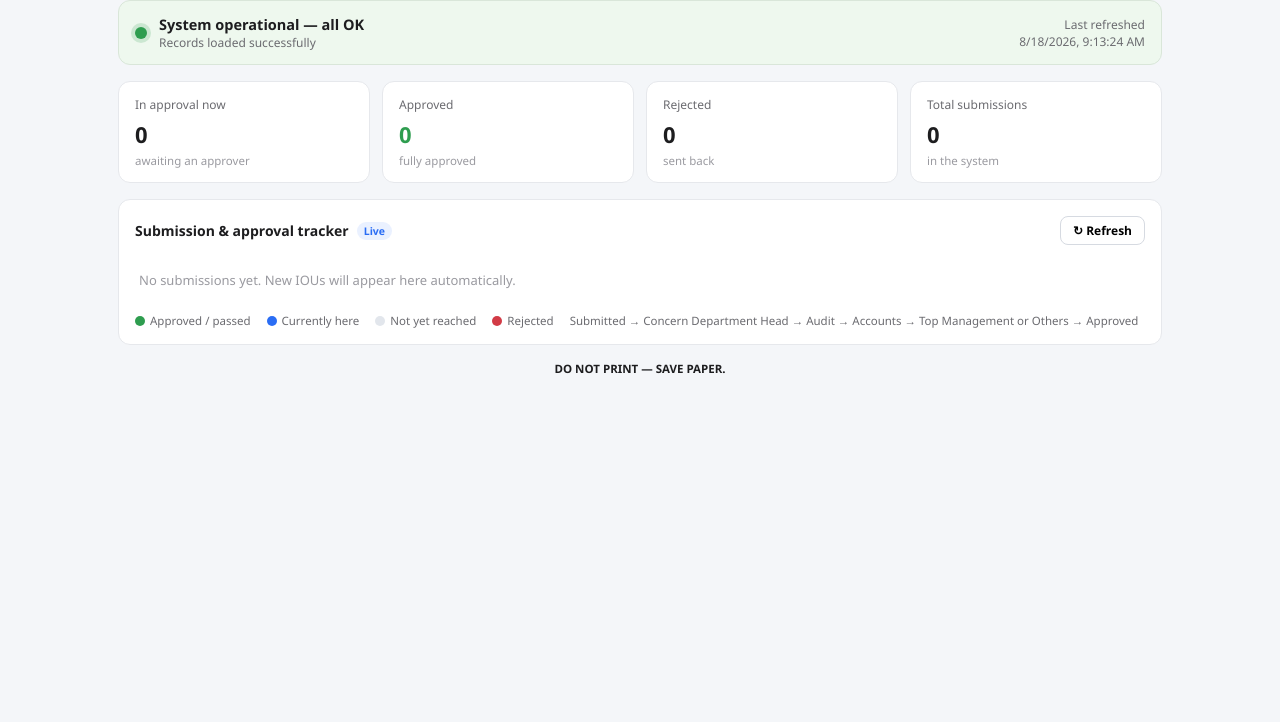
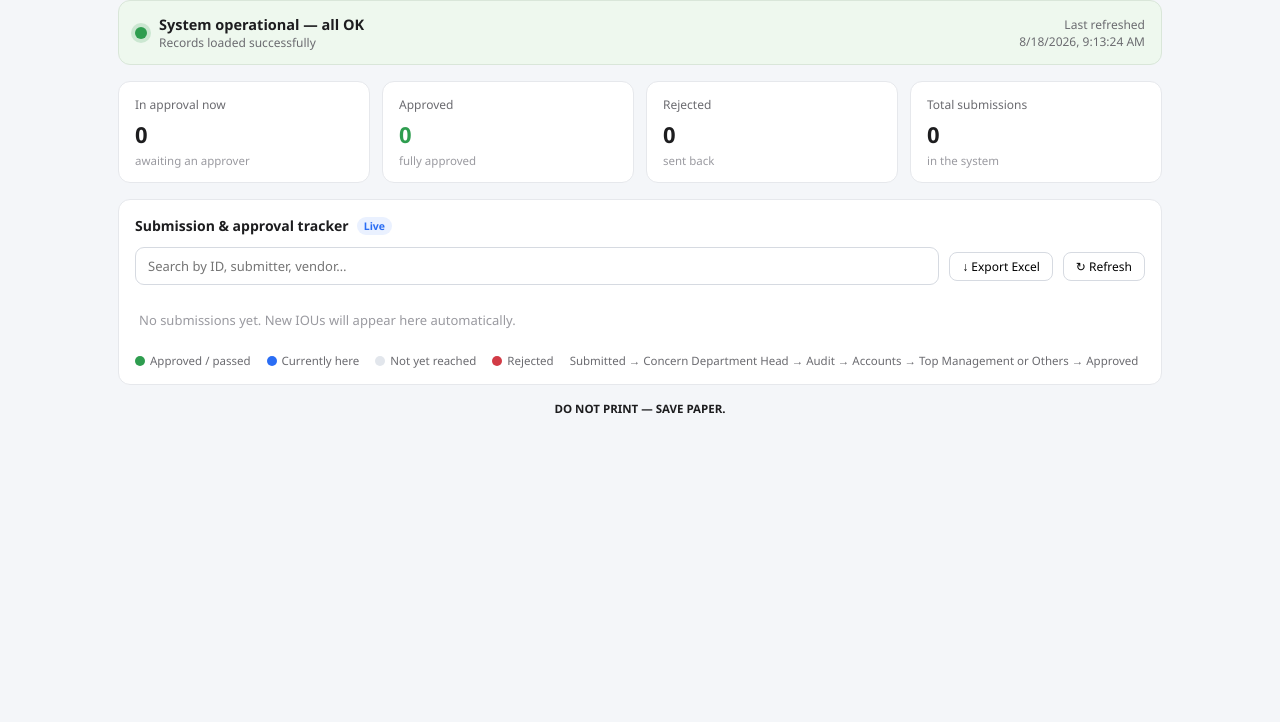
Before and after one commit to realshawon/iou-adjustment-system, a plain HTML site: page index.html in a window 1280 px wide. Shown: the part 78-800 px from the top of the page. Drawn offline with Linux system fonts and the light colour scheme.

Commit message:
Add category filter, search box, and Export Excel to tracker toolbar

```diff
--- a/index.html
+++ b/index.html
@@ -62,6 +62,9 @@ tbody tr{cursor:pointer}tbody tr:hover{background:#f7f9fc}tbody tr:hover .reflin
 .monthsel{font:inherit;font-size:13px;padding:9px 12px;border:1px solid #d6dae1;border-radius:9px;background:#fff;color:#1d1d1f;cursor:pointer}
 .newbtn{font:inherit;font-size:13px;font-weight:700;padding:9px 14px;border:none;border-radius:9px;background:#2a6df4;color:#fff;cursor:pointer;text-decoration:none;display:inline-block}
 .spacer{margin-left:auto;display:flex;gap:10px;align-items:center}
+.toolbar{display:flex;gap:10px;align-items:center;margin-bottom:12px}
+.searchbox{flex:1;font:inherit;font-size:13px;padding:9px 12px;border:1px solid #d6dae1;border-radius:9px;background:#fff;color:#1d1d1f}
+.toolbar .r{white-space:nowrap}
 </style>
 </head>
 <body>
@@ -70,6 +73,7 @@ tbody tr{cursor:pointer}tbody tr:hover{background:#f7f9fc}tbody tr:hover .reflin
     <img class="logo" src="https://images.squarespace-cdn.com/content/v1/61b1d88771230e2244b14213/de522f80-4556-42c4-af20-e3687e746991/AKSID-HORIZONTAL-LOGO.png?format=750w" alt="AKSID Corporation Limited" onerror="this.src='/aksid-logo.png'">
     <div class="titlebox"><h1>IOU — Live Tracker</h1><p class="sub">AKSID Corporation Limited · who submitted, who it's with, what stage · live</p></div>
     <div class="spacer">
+      <select id="categoryFilter" class="monthsel" onchange="render()"><option value="">All categories</option></select>
       <select id="monthFilter" class="monthsel" onchange="render()"><option value="">All months</option></select>
       <a class="newbtn" href="/submit.html">+ New IOU</a>
     </div>
@@ -88,7 +92,12 @@ tbody tr{cursor:pointer}tbody tr:hover{background:#f7f9fc}tbody tr:hover .reflin
   </div>
 
   <div class="panel">
-    <h2>Submission &amp; approval tracker <span class="tag">Live</span> <button class="r" onclick="load()" style="margin-left:auto">↻ Refresh</button></h2>
+    <h2>Submission &amp; approval tracker <span class="tag">Live</span></h2>
+    <div class="toolbar">
+      <input id="searchBox" class="searchbox" type="text" placeholder="Search by ID, submitter, vendor…" oninput="render()">
+      <button class="r" onclick="exportExcel()">↓ Export Excel</button>
+      <button class="r" onclick="load()">↻ Refresh</button>
+    </div>
     <div id="trackWrap"><div class="empty">Loading…</div></div>
     <div class="legend">
       <span><span class="lg" style="background:#2e9d4f"></span>Approved / passed</span>
@@ -187,6 +196,22 @@ const monthKey=e=>{const d=e.date||e.submittedAt;if(!d)return '9999-99';const dt
 const monthLabel=k=>k==='9999-99'?'No date':new Date(k+'-01').toLocaleString('en-US',{month:'long',year:'numeric'});
 let ALL_EX=[];
 
+function currentFiltered(){
+  const catSel=document.getElementById('categoryFilter');
+  const monSel=document.getElementById('monthFilter');
+  const cat=catSel.value, mon=monSel.value;
+  const q=(document.getElementById('searchBox').value||'').trim().toLowerCase();
+  return ALL_EX.filter(e=>{
+    if(cat && e.category!==cat) return false;
+    if(mon && monthKey(e)!==mon) return false;
+    if(q){
+      const hay=[e.id,e.name,e.vendor,e.category,e.description].map(x=>String(x||'').toLowerCase()).join(' ');
+      if(!hay.includes(q)) return false;
+    }
+    return true;
+  });
+}
+
 function render(){
   const ex=ALL_EX;
   document.getElementById('kTotal').textContent=ex.length;
@@ -194,19 +219,27 @@ function render(){
   document.getElementById('kApproved').textContent=ex.filter(e=>stageOf(e)==='Approved').length;
   document.getElementById('kRej').textContent=ex.filter(e=>stageOf(e)==='Rejected').length;
   if(!ex.length){document.getElementById('trackWrap').innerHTML='<div class="empty">No submissions yet. New IOUs will appear here automatically.</div>';return;}
-  const sel=document.getElementById('monthFilter');
-  const keep=sel.value;
-  const keys=[...new Set(ex.map(monthKey))].sort((a,b)=>b.localeCompare(a));
-  sel.innerHTML='<option value="">All months</option>'+keys.map(k=>`<option value="${k}">${monthLabel(k)}</option>`).join('');
-  if(keys.includes(keep))sel.value=keep;
-  const filter=sel.value;
-  const sorted=[...ex].filter(e=>!filter||monthKey(e)===filter)
-    .sort((a,b)=>String(b.submittedAt||'').localeCompare(String(a.submittedAt||'')));
-  if(!sorted.length){document.getElementById('trackWrap').innerHTML='<div class="empty">No submissions in '+monthLabel(filter)+'.</div>';return;}
+
+  const monSel=document.getElementById('monthFilter');
+  const keepMon=monSel.value;
+  const monKeys=[...new Set(ex.map(monthKey))].sort((a,b)=>b.localeCompare(a));
+  monSel.innerHTML='<option value="">All months</option>'+monKeys.map(k=>`<option value="${k}">${monthLabel(k)}</option>`).join('');
+  if(monKeys.includes(keepMon))monSel.value=keepMon;
+
+  const catSel=document.getElementById('categoryFilter');
+  const keepCat=catSel.value;
+  const catKeys=[...new Set(ex.map(e=>e.category).filter(Boolean))].sort();
+  catSel.innerHTML='<option value="">All categories</option>'+catKeys.map(c=>`<option value="${esc(c)}">${esc(c)}</option>`).join('');
+  if(catKeys.includes(keepCat))catSel.value=keepCat;
+
+  const filter=monSel.value;
+  const isFiltered=!!(filter||catSel.value||document.getElementById('searchBox').value.trim());
+  const sorted=currentFiltered().sort((a,b)=>String(b.submittedAt||'').localeCompare(String(a.submittedAt||'')));
+  if(!sorted.length){document.getElementById('trackWrap').innerHTML='<div class="empty">No submissions match this filter.</div>';return;}
   let rows='',lastKey=null;
   for(const e of sorted){
     const k=monthKey(e);
-    if(!filter&&k!==lastKey){lastKey=k;const cnt=sorted.filter(x=>monthKey(x)===k).length;rows+=`<tr class="mhead"><td colspan="6">${monthLabel(k)}<span class="cnt">${cnt} submission${cnt>1?'s':''}</span></td></tr>`;}
+    if(!isFiltered&&k!==lastKey){lastKey=k;const cnt=sorted.filter(x=>monthKey(x)===k).length;rows+=`<tr class="mhead"><td colspan="6">${monthLabel(k)}<span class="cnt">${cnt} submission${cnt>1?'s':''}</span></td></tr>`;}
     const stage=stageOf(e);
     rows+=`<tr onclick="openDetail('${esc(e.id)}')">
       <td><span class="reflink">${esc(e.id)}</span></td>
@@ -217,6 +250,23 @@ function render(){
       <td>${withPill(stage)}</td></tr>`;
   }
   document.getElementById('trackWrap').innerHTML='<table><thead><tr><th>IOU ID</th><th>Submitter</th><th>Category</th><th class="amt">Amount</th><th>Stage</th><th>Currently with</th></tr></thead><tbody>'+rows+'</tbody></table>';
+}
+
+function exportExcel(){
+  const rows=currentFiltered().sort((a,b)=>String(b.submittedAt||'').localeCompare(String(a.submittedAt||'')));
+  const head=['IOU ID','Submitter','Email','Category','Vendor','Amount','Stage','Currently With','Description','Submitted At'];
+  const csvEsc=v=>{const s=String(v==null?'':v);return /[",\n]/.test(s)?'"'+s.replace(/"/g,'""')+'"':s;};
+  const lines=[head.map(csvEsc).join(',')];
+  for(const e of rows){
+    const stage=stageOf(e);
+    lines.push([e.id,e.name,e.submitterEmail,e.category,e.vendor,e.amount,stage,WITH[stage]||stage,e.description,e.submittedAt].map(csvEsc).join(','));
+  }
+  const blob=new Blob(['﻿'+lines.join('\r\n')],{type:'text/csv;charset=utf-8;'});
+  const url=URL.createObjectURL(blob);
+  const a=document.createElement('a');
+  a.href=url;a.download='IOU-Tracker-'+new Date().toISOString().slice(0,10)+'.csv';
+  document.body.appendChild(a);a.click();document.body.removeChild(a);
+  URL.revokeObjectURL(url);
 }
 
 function load(){
```
Also changed, not shown: test-receipt.png (added).
